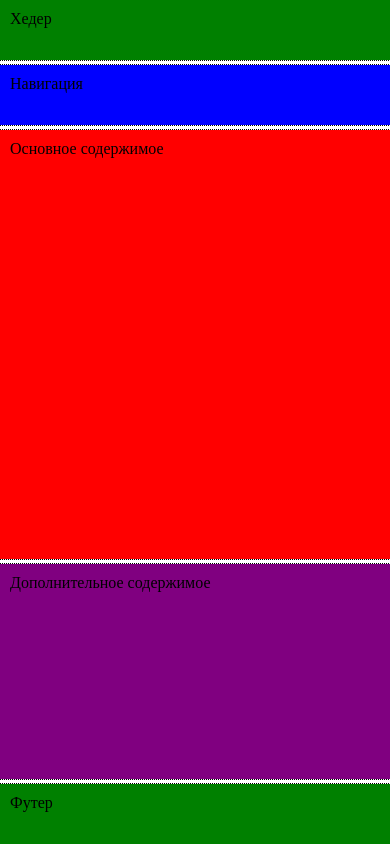
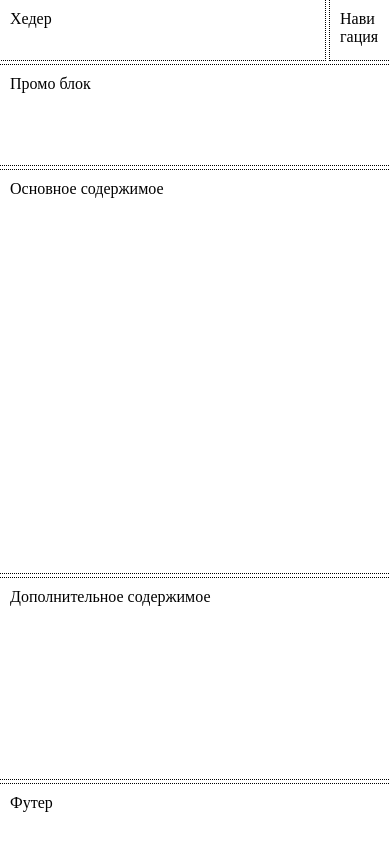
Before and after one commit to yastaraus/yastaraus.github.io, a PHP site: page / in a window 390 px wide. Run offline with PHP 8.4, Linux system fonts and the light colour scheme.

Commit message:
adaptive v0.2

```diff
--- a/assets/css/master.css
+++ b/assets/css/master.css
@@ -7,23 +7,31 @@ body {
 
 .main-header {
   grid-area: header;
-  background-color: green;
+  /* background-color: green; */
 }
 .main-nav {
   grid-area: nav;
-  background-color: blue;
+  /* background-color: blue; */
+}
+.promo {
+  grid-area: promo;
 }
 .main-content {
   grid-area: main;
-  background-color: red;
+  /* background-color: red; */
 }
 .aside-1 {
   grid-area: aside;
-  background-color: purple;
+  /* background-color: purple; */
 }
 .main-footer {
   grid-area: footer;
-  background-color: green;
+  /* background-color: green; */
+}
+.grid-item {
+  padding: 10px;
+  outline: 1px dotted black;
+  word-wrap: break-word;
 }
 
 .glb-wrapper {
@@ -36,40 +44,38 @@ body {
 
   grid-template-areas:
   "header nav nav"
+  "promo promo promo"
   "main main aside"
   "footer footer footer";
 
-  grid-template-columns: 300px 2fr 300px;
-  grid-template-rows: 80px 1fr 80px;
+  grid-template-columns: minmax(150px, 300px) 2fr 1fr;
+  grid-template-rows: 80px 200px 1fr 80px;
   grid-gap: 0.3em;
 }
-.grid-item {
-  padding: 10px;
-  outline: 1px dotted black;
-}
+
 
 @media (max-width: 768px) {
   .glb-wrapper {
     grid-template-areas:
     "header nav nav"
+    "promo promo promo"
     "main main aside"
     "footer footer footer";
 
-    grid-template-columns: 300px 2fr 250px;
-    grid-template-rows: 60px 1fr 60px;
+    grid-template-columns: 1fr 1fr minmax(120px, 180px);
+    grid-template-rows: 60px 150px 1fr 60px;
   }
 }
 @media (max-width: 425px) {
   .glb-wrapper {
     grid-template-areas:
-    "header header header"
-    "nav nav nav"
-    "main main main"
-    "aside aside aside"
-    "footer footer footer";
+    "header nav"
+    "promo promo"
+    "main main"
+    "aside aside"
+    "footer footer";
 
-    min-height: 100vh;
-    grid-template-columns: 1fr;
-    grid-template-rows: 60px 60px 2fr 1fr 60px;
+    grid-template-columns: 1fr 60px;
+    grid-template-rows: 60px 100px 2fr 1fr 60px;
   }
 }
--- a/index.html
+++ b/index.html
@@ -14,6 +14,9 @@
     <nav class="main-nav grid-item">
       Навигация
     </nav>
+    <section class="promo grid-item">
+      Промо блок
+    </section>
     <main class="main-content grid-item">
       Основное содержимое
     </main>
```
